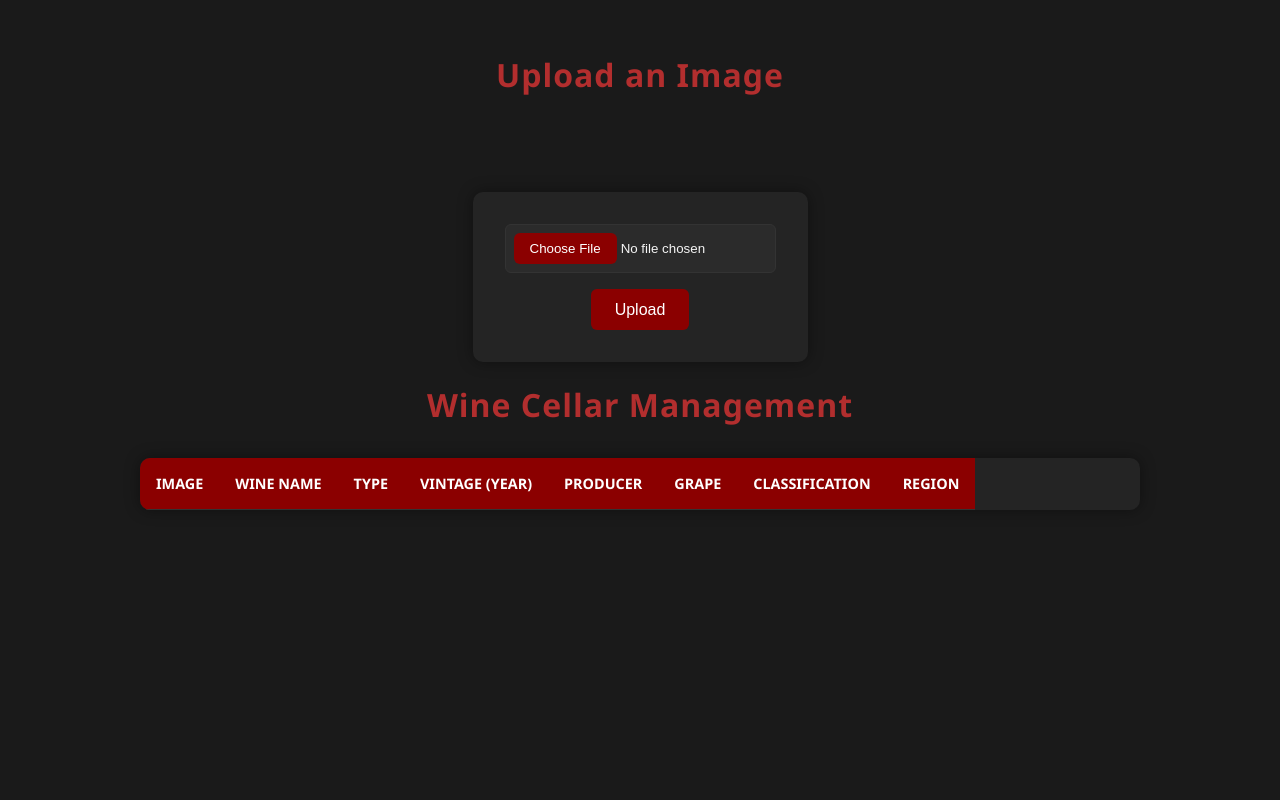
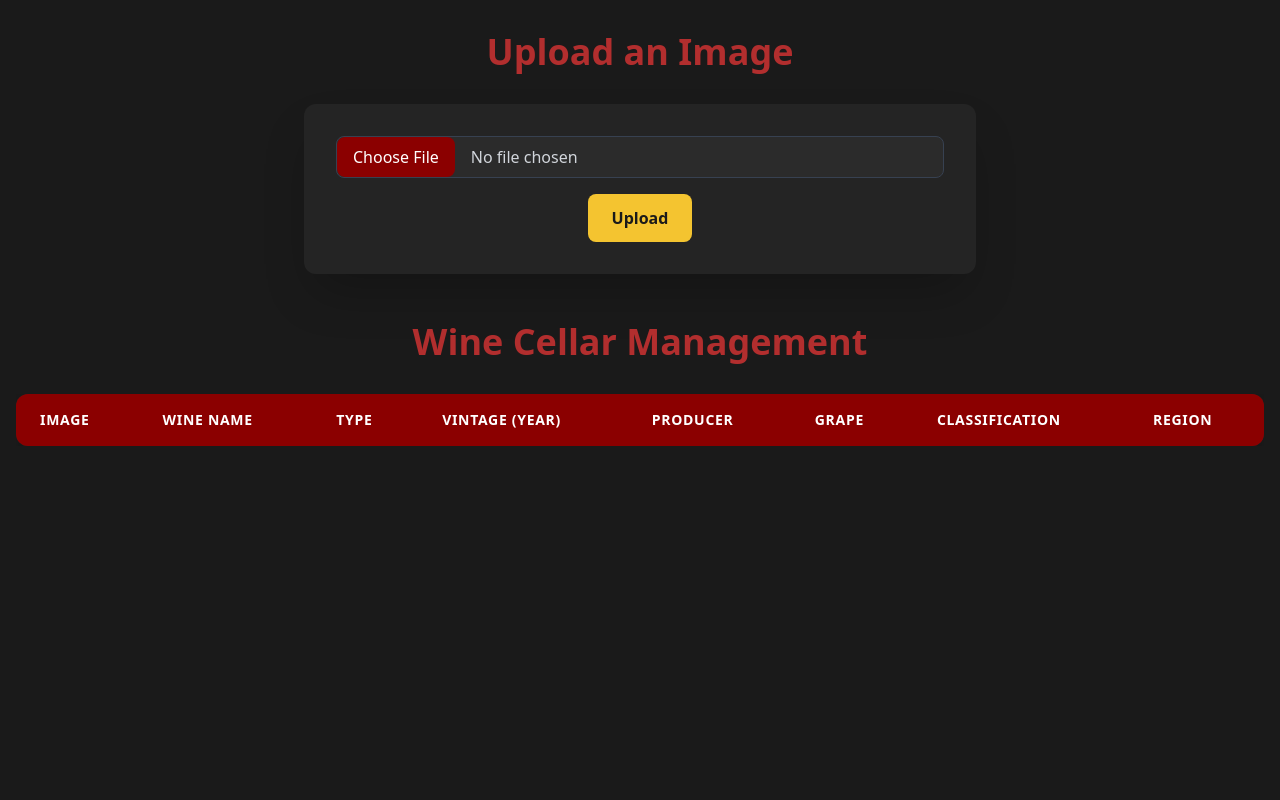
Before and after one commit to alex404hm/ai-wine-manager, a Flask app: page /dashboard in a window 1280 px wide. Run offline with Flask 3, Linux system fonts and the light colour scheme; data that the repository does not hold is empty; parts of the project's set-up code (start-up, migrations or seed data) failed here and were passed over; some libraries are stand-ins or nearby versions.

Commit message:
new update

```diff
--- a/src/app.py
+++ b/src/app.py
@@ -1,82 +1,95 @@
-from flask import render_template, Flask, request, jsonify, send_from_directory
+# Standard library imports
+import json
+import os
+import base64
+import uuid
 from distutils.log import debug
 from fileinput import filename
+
+# Third-party imports
+from flask import render_template, Flask, request, jsonify, send_from_directory
 from werkzeug.utils import secure_filename
-import json
-import os
+from PIL import Image
 from openai import OpenAI
-import base64
-from PIL import Image
-import uuid
+from dotenv import load_dotenv
+
+# Load environment variables
+load_dotenv()
+
+# Initialize Flask app
+app = Flask(__name__)
+
+# Environment configuration
+DATA_FILE = os.getenv("DATA_FILE")
+UPLOAD_FOLDER = os.getenv("UPLOAD_FOLDER")
+AI_MODEL = os.getenv("AI_MODEL")
+
+# Create upload folder if it doesn't exist
+os.makedirs(UPLOAD_FOLDER, exist_ok=True)
+
+# Initialize OpenAI client
+client = OpenAI(api_key=os.getenv("OPENAI_API_KEY"))
+
+# Store last uploaded filename globally
+last_uploaded_filename = None
 
 
-app = Flask(__name__)
-
-DATA_FILE = "data/data.json"
-UPLOAD_FOLDER = "uploads"
-os.makedirs(UPLOAD_FOLDER, exist_ok=True)
-app.config["UPLOAD_FOLDER"] = UPLOAD_FOLDER
-
-client = OpenAI(api_key=os.getenv("OPENAI_API_KEY"))
-
-last_uploaded_filename = None  # Initialize as global variable
+@app.route("/")
+def landing():
+    return render_template("landing.html")
 
 
-## Wine Dashboard
 @app.route("/dashboard", methods=["GET", "POST"])
 def home():
-    global last_uploaded_filename  # Declare as global
+    global last_uploaded_filename
+
     if request.method == "GET":
         return render_template("index.html")
+
     elif request.method == "POST":
         f = request.files["file"]
         uuid_str = str(uuid.uuid4())
         f.filename = f"{uuid_str}.jpg"
+
         img = Image.open(f)
         img = img.convert("RGB")
         img.save(f"{UPLOAD_FOLDER}/{f.filename}", format="JPEG")
+
         last_uploaded_filename = f.filename
-        return jsonify({"filename": f.filename}), 200  # Return response
+        return jsonify({"filename": f.filename}), 200
 
-
-## Landing Page
-@app.route("/")
-def landing():
-    return render_template("landing.html")
 
 @app.route("/api/v1/ai", methods=["POST"])
 def analyse_image():
-    global last_uploaded_filename  # Declare as global
-    if "image" not in request.files:
-        return jsonify({"error": "No image uploaded"}), 400
+    if "image" not in request.files or "filename" not in request.form:
+        return jsonify({"error": "No image or filename provided"}), 400
 
     image_file = request.files["image"]
+    filename = request.form["filename"]
 
+    # Encode image to base64
     base64_image = base64.b64encode(image_file.read()).decode("utf-8")
 
     try:
+        # Call OpenAI API for wine bottle analysis
         response = client.responses.create(
-            model="gpt-4.1",
+            model=AI_MODEL,
             input=[
                 {
                     "role": "user",
                     "content": [
                         {
                             "type": "input_text",
-                            "text": f"""
-  Analyze the wine bottles in this image and return the results strictly in JSON format, with no extra text or explanations. For each bottle, include the following fields exactly as shown on the label or inferred if visible:
-  - "image_src": "uploads/{last_uploaded_filename}"
+                            "text": f"""Analyze the wine bottles in this image and return the results strictly in JSON format, with no extra text or explanations. For each bottle, include the following fields exactly as shown on the label or inferred if visible:
 - "wine_name": the full name of the wine exactly as on the label
 - "type": the wine type (e.g., Red, White, Rosé, Sparkling)
 - "vintage": the year of production, or null if not visible
 - "producer": the producer or winery name
 - "grape": the grape variety or blend
 - "classification": any quality designation (eg. Grand Cru)
-- "region": the wine’s region or country of origin
+- "region": the wine's region or country of origin
 
-Always include all fields; use null for any information that is not visible. Ensure the JSON is properly formatted and ready for parsing, without any extra text outside of the JSON array. and Please DO NOT MAKE THE square brackets []
-
-                         """,
+Always include all fields; use null for any information that is not visible. Ensure the JSON is properly formatted and ready for parsing, without any extra text outside of the JSON array. and Please DO NOT MAKE THE square brackets []""",
                         },
                         {
                             "type": "input_image",
@@ -86,37 +99,42 @@ Always include all fields; use null for any information that is not visible. Ens
                 }
             ],
         )
-        raw_output = response.output_text.strip()
-        if not raw_output:
-            ai_data = []
-        else:
-            ai_data = json.loads(raw_output)
 
         data_string = response.output_text
         data = json.loads(data_string)
-        ## Load the data file
-        with open("./data/data.json", "r", encoding="utf-8") as file:
+
+        # Add image_src with filename from request
+        data["image_src"] = f"uploads/{filename}"
+
+        # Load existing data from file
+        with open(DATA_FILE, "r", encoding="utf-8") as file:
             data13 = json.load(file)
             data13.append(data)
-        with open("./data/data.json", "w", encoding="utf-8") as f:
+
+        # Save updated data to file
+        with open(DATA_FILE, "w", encoding="utf-8") as f:
             json.dump(data13, f, indent=4, ensure_ascii=False)
+
     except Exception as e:
         return jsonify({"error": str(e)}), 500
+
     return jsonify({"analysis": response.output_text})
 
 
-## DATA API
 @app.route("/api/v1/wines", methods=["GET", "POST"])
 def get_wines():
     if request.method == "GET":
+        # Return all wines from data file
         if os.path.exists(DATA_FILE):
             with open(DATA_FILE, "r", encoding="utf-8") as f:
                 data = json.load(f)
         else:
             data = []
+
         return jsonify(data)
 
     elif request.method == "POST":
+        # Add new wine to data file
         if not request.is_json:
             return "Request must be JSON", 400
 
@@ -128,7 +146,9 @@ def get_wines():
                 data = json.load(f)
         else:
             data = []
+
         data.append(new_wine)
+
         with open(DATA_FILE, "w", encoding="utf-8") as f:
             json.dump(data, f, indent=4, ensure_ascii=False)
 
--- a/src/static/script.js
+++ b/src/static/script.js
@@ -1,33 +1,36 @@
-document.getElementById("table").style.display = "block";
+// Show table on page load
+document.getElementById("table").style.display = "table";
 
+// Fetch and display wine data
 async function fetchData() {
    fetch("/api/v1/wines")
-   .then(function(response){
+      .then(function(response) {
          return response.json();
       })
-
-
-
-.then(function(products){
+      .then(function(products) {
          let placeholder = document.querySelector("#data-output");
          let out = "";
 
-  for(let product of products){
+         for(let product of products) {
             out += `
-         <tr>
-            <td><img src="${product.image_src}"></td>
-            <td>${product.wine_name}</td>
-            <td>${product.type}</td>
-            <td>${product.vintage}</td>
-            <td>${product.producer}</td>
-            <td>${product.grape}</td>
-            <td>${product.classification}</td>
-            <td>${product.region}</td>
+               <tr class="hover:bg-white/5 transition">
+                  <td class="px-6 py-4"><img src="${product.image_src}" class="w-16 h-auto rounded-lg border border-gray-700"></td>
+                  <td class="px-6 py-4">${product.wine_name}</td>
+                  <td class="px-6 py-4">${product.type}</td>
+                  <td class="px-6 py-4">${product.vintage}</td>
+                  <td class="px-6 py-4">${product.producer}</td>
+                  <td class="px-6 py-4">${product.grape}</td>
+                  <td class="px-6 py-4">${product.classification}</td>
+                  <td class="px-6 py-4">${product.region}</td>
                </tr>
             `;
          }
          placeholder.innerHTML = out;
-})}
+      });
+}
 
+// Fetch data immediately on page load
 fetchData();
-setInterval(fetchData, 1000);
+
+// Auto-refresh every 10 seconds
+setInterval(fetchData, 10000);
--- a/src/static/styles.css
+++ /dev/null
@@ -1,168 +0,0 @@
-/* ---------- Global Variables ---------- */
-:root {
-  --bg-color: #1a1a1a;
-  --card-bg: #242424;
-  --accent: #8b0000; /* deep wine red */
-  --accent-light: #b22e2e;
-  --text-color: #f5f5f5;
-  --muted-text: #aaaaaa;
-  --border-color: #333;
-  --success: #2ecc71;
-  --error: #e74c3c;
-  --font-main: "Poppins", "Segoe UI", sans-serif;
-}
-
-/* ---------- Base Layout ---------- */
-* {
-  box-sizing: border-box;
-}
-
-body {
-  background-color: var(--bg-color);
-  color: var(--text-color);
-  font-family: var(--font-main);
-  margin: 0;
-  padding: 2rem;
-  display: flex;
-  flex-direction: column;
-  align-items: center;
-  min-height: 100vh;
-}
-
-/* ---------- Headings ---------- */
-h1 {
-  color: var(--accent-light);
-  margin-bottom: 2rem;
-  font-weight: 600;
-  letter-spacing: 1px;
-  text-align: center;
-}
-
-/* ---------- Table Styles ---------- */
-table {
-  width: 95%;
-  max-width: 1000px;
-  border-collapse: collapse;
-  background-color: var(--card-bg);
-  border-radius: 10px;
-  overflow: hidden;
-  box-shadow: 0 0 15px rgba(0, 0, 0, 0.4);
-  animation: fadeIn 0.5s ease-in-out;
-}
-
-th,
-td {
-  padding: 1rem;
-  text-align: left;
-  border-bottom: 1px solid var(--border-color);
-}
-
-th {
-  background-color: var(--accent);
-  color: white;
-  text-transform: uppercase;
-  font-size: 0.9rem;
-}
-
-tr:hover {
-  background-color: rgba(255, 255, 255, 0.05);
-  transition: background 0.2s ease-in-out;
-}
-
-td img {
-  width: 70px;
-  height: auto;
-  border-radius: 5px;
-  border: 1px solid var(--border-color);
-}
-
-/* ---------- Upload Form ---------- */
-form {
-  background-color: var(--card-bg);
-  padding: 2rem;
-  border-radius: 10px;
-  display: flex;
-  flex-direction: column;
-  align-items: center;
-  gap: 1rem;
-  box-shadow: 0 0 15px rgba(0, 0, 0, 0.4);
-  animation: fadeIn 0.5s ease-in-out;
-}
-
-input[type="file"] {
-  background-color: #2b2b2b;
-  color: var(--text-color);
-  padding: 0.5rem;
-  border-radius: 6px;
-  border: 1px solid var(--border-color);
-  cursor: pointer;
-}
-
-input[type="file"]::-webkit-file-upload-button {
-  background-color: var(--accent);
-  border: none;
-  color: white;
-  padding: 0.5rem 1rem;
-  border-radius: 6px;
-  cursor: pointer;
-  transition: background 0.2s ease-in-out;
-}
-
-input[type="file"]::-webkit-file-upload-button:hover {
-  background-color: var(--accent-light);
-}
-
-button {
-  background-color: var(--accent);
-  color: white;
-  border: none;
-  padding: 0.7rem 1.5rem;
-  border-radius: 6px;
-  font-size: 1rem;
-  cursor: pointer;
-  transition: background 0.2s ease-in-out, transform 0.1s ease;
-}
-
-button:hover {
-  background-color: var(--accent-light);
-  transform: translateY(-1px);
-}
-
-/* ---------- Messages ---------- */
-#error-message {
-  color: var(--error);
-  font-weight: 600;
-}
-
-#succes-message {
-  color: var(--success);
-  font-weight: 600;
-}
-
-/* ---------- Animations ---------- */
-@keyframes fadeIn {
-  from {
-    opacity: 0;
-    transform: translateY(10px);
-  }
-  to {
-    opacity: 1;
-    transform: translateY(0);
-  }
-}
-
-/* ---------- Responsive ---------- */
-@media (max-width: 700px) {
-  table {
-    font-size: 0.85rem;
-  }
-
-  th,
-  td {
-    padding: 0.6rem;
-  }
-
-  form {
-    width: 90%;
-  }
-}
--- a/src/static/upload.js
+++ b/src/static/upload.js
@@ -1,15 +1,20 @@
+// DOM Element References
 const form = document.getElementById("upload-form");
 const input = document.getElementById("image-input");
 const errorMessage = document.getElementById("error-message");
 const succesMessage = document.getElementById("succes-message");
 
+// Allowed file types
+const allowedTypes = ["image/jpeg", "image/png", "image/gif"];
+
+// Form submit handler
 form.addEventListener("submit", async function(e) {
     e.preventDefault();
+
     const file = input.files[0];
     if (!file) return;
 
-    const allowedTypes = ["image/jpeg", "image/png", "image/gif"];
-
+    // Validate file type
     if (!allowedTypes.includes(file.type)) {
         errorMessage.textContent = "Error: Only JPG, PNG, GIF files are allowed!";
         errorMessage.style.color = "red";
@@ -17,33 +22,35 @@ form.addEventListener("submit", async function(e) {
         return;
     }
 
-    // upload to /upload
-    const fd = new FormData(form);
     try {
-      const res = await fetch('/dashboard', { method: 'POST', body: fd });
-      if (!res.ok) throw new Error('Upload failed');
-      succesMessage.textContent = "Successfully uploaded";
-      succesMessage.style.color = "green";
+        // Step 1: Upload the file
+        const formData = new FormData(form);
+        const uploadRes = await fetch('/dashboard', { method: 'POST', body: formData });
+        if (!uploadRes.ok) throw new Error('Upload failed');
 
-      // optionally call AI after saving:
-      // getWine();
+        const uploadData = await uploadRes.json();
+        const filename = uploadData.filename;
+
+        succesMessage.textContent = "Uploaded successfully, analyzing...";
+        succesMessage.style.color = "green";
+
+        // Step 2: Analyze the image with AI
+        const analyzeFormData = new FormData();
+        analyzeFormData.append('image', file);
+        analyzeFormData.append('filename', filename);
+
+        const analyzeRes = await fetch('/api/v1/ai', { method: 'POST', body: analyzeFormData });
+        if (!analyzeRes.ok) throw new Error('Analysis failed');
+
+        const analyzeData = await analyzeRes.json();
+        succesMessage.textContent = "Wine analyzed successfully!";
+        succesMessage.style.color = "green";
+
+        input.value = "";
+
     } catch (err) {
-      errorMessage.textContent = err.message || 'Upload error';
-      errorMessage.style.color = "red";
-    } finally {
-      input.value = "";
+        errorMessage.textContent = "Error: " + (err.message || 'Something went wrong');
+        errorMessage.style.color = "red";
+        input.value = "";
     }
 });
-
-// /api/v1/ai
-function getWine() {
-const url = 'http://127.0.0.1:5000/api/v1/ai';
-const formData = new FormData();
-formData.append('image', document.getElementById('image-input').files[0]);
-
-fetch(url, {
-  method: 'POST',
-  body: formData
-})
-.then(response => response.json())
-}
--- a/src/templates/index.html
+++ b/src/templates/index.html
@@ -1,38 +1,121 @@
 <!DOCTYPE html>
 <html lang="en">
   <head>
-    <meta charset="UTF-8">
-    <meta name="viewport" content="width=device-width, initial-scale=1.0">
+    <meta charset="UTF-8" />
+    <meta name="viewport" content="width=device-width, initial-scale=1.0" />
     <title>Wine Management</title>
-    <link rel="stylesheet" href="./static/styles.css">
+    <script src="https://cdn.tailwindcss.com"></script>
+    <script>
+      tailwind.config = {
+        theme: {
+          extend: {
+            colors: {
+              wine: {
+                dark: "#8b0000",
+                light: "#b22e2e",
+                bg: "#7B2626",
+              },
+            },
+          },
+        },
+      };
+    </script>
   </head>
-<body>
-        <h1>Upload an Image</h1>
 
-    <p id="error-message"></p>
-    <p id="succes-message"></p>
+  <body class="bg-[#1a1a1a] text-gray-100 font-sans min-h-screen">
+    <div class="max-w-7xl mx-auto px-4 py-8">
+      <!-- Upload Section -->
+      <h1 class="text-4xl font-semibold text-center text-wine-light mb-8">
+        Upload an Image
+      </h1>
 
-    <form id="upload-form" method="POST" enctype="multipart/form-data" action="/dashboard">
-        <input type="file" name="file" id="image-input" accept=".jpg,.jpeg,.png" required>
-        <button type="submit" onclick="getWine()">Upload</button>
+      <p id="error-message" class="text-center font-semibold mb-4"></p>
+      <p id="succes-message" class="text-center font-semibold mb-4"></p>
+
+      <form
+        id="upload-form"
+        method="POST"
+        enctype="multipart/form-data"
+        action="/dashboard"
+        class="bg-[#242424] p-8 rounded-xl shadow-2xl max-w-2xl mx-auto mb-12 flex flex-col items-center gap-4"
+      >
+        <input
+          type="file"
+          name="file"
+          id="image-input"
+          accept=".jpg,.jpeg,.png"
+          required
+          class="block w-full text-gray-300 bg-[#2b2b2b] border border-gray-700 rounded-lg cursor-pointer file:mr-4 file:py-2 file:px-4 file:rounded-lg file:border-0 file:bg-wine-dark file:text-white hover:file:bg-wine-light file:cursor-pointer transition"
+        />
+        <button
+          type="submit"
+          class="bg-[#F4C430] hover:bg-[#E6B800] text-[#1a1a1a] font-semibold py-3 px-6 rounded-lg transition transform hover:-translate-y-0.5"
+        >
+          Upload
+        </button>
       </form>
+
       <script src="./static/upload.js"></script>
-    <h1>Wine Cellar Management</h1>
-    <table style="display: none;" id="table">
-        <thead>
-            <th>Image</th>
-            <th>Wine Name</th>
-            <th>Type</th>
-            <th>Vintage (Year)</th>
-            <th>Producer</th>
-            <th>Grape</th>
-            <th>Classification</th>
-            <th>Region</th>
+
+      <!-- Wine Collection Table -->
+      <h1 class="text-4xl font-semibold text-center text-wine-light mb-8">
+        Wine Cellar Management
+      </h1>
+
+      <div class="overflow-x-auto">
+        <table
+          id="table"
+          class="hidden w-full bg-[#242424] rounded-xl overflow-hidden shadow-2xl"
+        >
+          <thead class="bg-wine-dark">
+            <tr>
+              <th
+                class="px-6 py-4 text-left text-sm font-semibold uppercase tracking-wider text-white"
+              >
+                Image
+              </th>
+              <th
+                class="px-6 py-4 text-left text-sm font-semibold uppercase tracking-wider text-white"
+              >
+                Wine Name
+              </th>
+              <th
+                class="px-6 py-4 text-left text-sm font-semibold uppercase tracking-wider text-white"
+              >
+                Type
+              </th>
+              <th
+                class="px-6 py-4 text-left text-sm font-semibold uppercase tracking-wider text-white"
+              >
+                Vintage (Year)
+              </th>
+              <th
+                class="px-6 py-4 text-left text-sm font-semibold uppercase tracking-wider text-white"
+              >
+                Producer
+              </th>
+              <th
+                class="px-6 py-4 text-left text-sm font-semibold uppercase tracking-wider text-white"
+              >
+                Grape
+              </th>
+              <th
+                class="px-6 py-4 text-left text-sm font-semibold uppercase tracking-wider text-white"
+              >
+                Classification
+              </th>
+              <th
+                class="px-6 py-4 text-left text-sm font-semibold uppercase tracking-wider text-white"
+              >
+                Region
+              </th>
+            </tr>
           </thead>
-        <tbody id="data-output">
+          <tbody id="data-output" class="divide-y divide-gray-700"></tbody>
+        </table>
+      </div>
 
-        </tbody>
-    </table>
       <script src="./static/script.js"></script>
+    </div>
   </body>
 </html>
```
Also changed, not shown: src/templates/landing.html (+54 -34 lines), README.md, 1 other file. Lines whose indentation alone changed are shown as unchanged.
